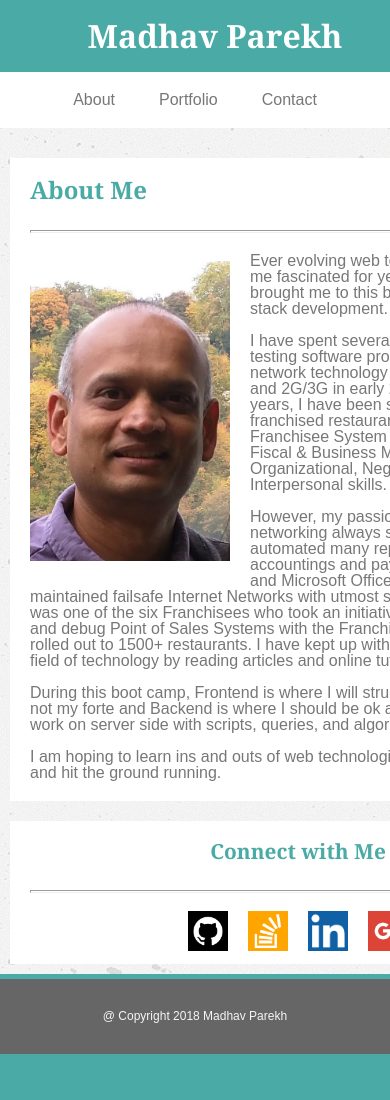
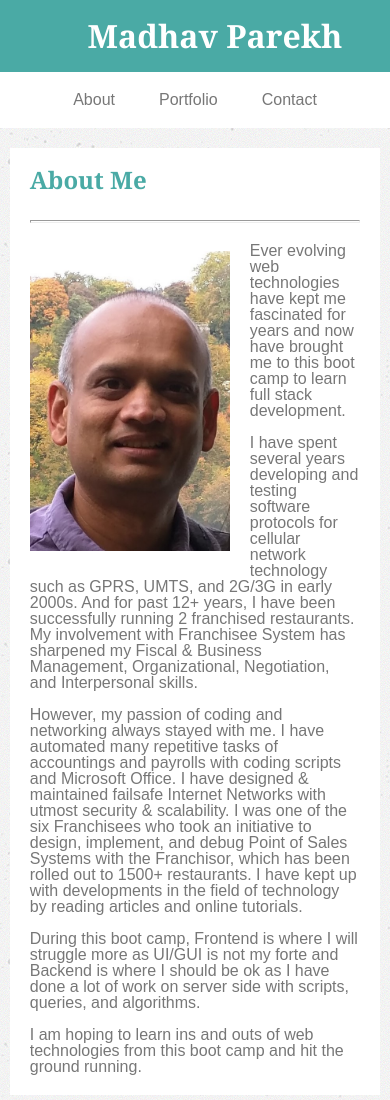
Before and after one commit to madhavparekh/Portfolio, a plain HTML site: page index.html in a window 390 px wide. Shown: the top 1100 px of the page. Before the commit the page ends 1054 px from the top, so only its background shows below. Drawn offline with Linux system fonts and the light colour scheme.

Commit message:
fixed all @media screen with responsive divs - #content_area changed to 100% width everywhere..

```diff
--- a/assets/css/style.css
+++ b/assets/css/style.css
@@ -148,14 +148,14 @@ hr{
 
 #connect_box {
     margin-left: 5%;
-    width: 25%;
+    width: 30%;
     background-color: #ffffff;
     border: #dddddd;
     float: right;
 }
 
 #about_me_box {
-    width: 70%;
+    width: 65%;
     background-color: #ffffff;
     border: #dddddd;
     float: left;
@@ -254,7 +254,17 @@ input{
     color: white;
  }
 
+@media screen and (max-width: 980px){
+
+    #content_area{
+        width: 100%;
+    }
+}
+
  @media screen and (max-width: 768px){
+    #content_area{
+        width: 100%;
+    }
     /* header h1{
         width: 100%;
         float: none;
@@ -272,15 +282,17 @@ input{
     } */
 
     #about_me_box{
-        width: 75%;
-        margin: 10px;
-        float: left;
+        width: 95%;
+        margin-left: 2.5%;
+        margin-right: 2.5%;
+        /* float: left; */
     }
 
     #connect_box{
-        width: 75%;
-        margin: 10px;
-        float: left;
+        width: 95%;
+        margin-left: 2.5%;
+        margin-right: 2.5%;
+        margin-bottom: 20px;
     }
 
 
@@ -298,22 +310,27 @@ input{
     header nav{
         display: block;
         padding: 20px;
-        overflow: auto;
+        /* overflow: auto; */
         width: auto;
         float: none;
         text-align: center;
     }
+    #content_area{
+        width: 100%;
+    }
 
     #about_me_box{
-        width: 60%;
-        margin: 10px;
-        float: left;
+        width: 95%;
+        margin-left: 2.5%;
+        margin-right: 2.5%;
+        /* float: left; */
     }
 
     #connect_box{
-        width: 60%;
-        margin: 10px;
-        float: left;
+        width: 95%;
+        margin-left: 2.5%;
+        margin-right: 2.5%;
+        margin-bottom: 20px;
     }
 
 
```
